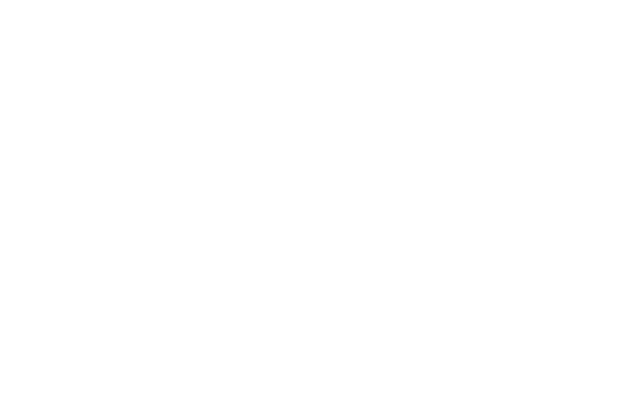
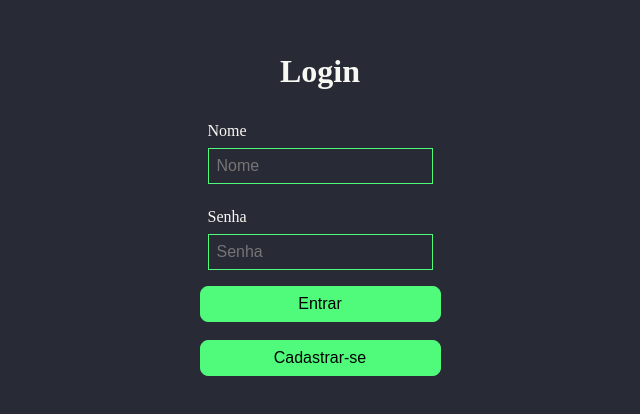
Before and after one commit to LeonardoAValerio/mylibrary, a React (Create React App) app in the folder client/: page /login in a window 1280 px wide. Before the commit this address had no page. Shown: the part 186-600 px from the top of the page, without its empty margins (320-960 px from the left). Built offline with nearby package versions, Linux system fonts and the light colour scheme.

Commit message:
feat(client): create page Login

```diff
--- a/client/src/index.css
+++ b/client/src/index.css
@@ -1,5 +1,16 @@
+:root{
+    --backgroud-color: #282A36;
+    --menus-color: #6272A4;
+    --text-color: #F8F8F2;
+    --theme-color: #50FA7B;
+}
+
 * {
     margin: 0;
     padding: 0;
     box-sizing: border-box;
 }
+
+body {
+    background-color: var(--backgroud-color);
+}
--- a/client/src/pages/Home/index.tsx
+++ b/client/src/pages/Home/index.tsx
@@ -1,6 +1,6 @@
 import React, { useState, useEffect } from 'react';
 import axios from 'axios';
-import { Book } from "../../components/Book"
+import { Book } from "../../components/Book/Book"
 import './home.css'
 
 export interface BookAttributes {
--- /dev/null
+++ b/client/src/pages/Login/index.tsx
@@ -0,0 +1,25 @@
+import React from "react";
+import './login.css'
+
+export function Login() {
+    return (
+        <div className="align-login">
+            <main className="login">
+                <h1>Login</h1>
+                <form className="login-form">
+                    <div className="field">
+                        <label>Nome</label>
+                        <input type="text" placeholder="Nome"></input>
+                    </div>
+                    <div className="field">
+                        <label>Senha</label>
+                        <input type="password" placeholder="Senha"></input>
+                    </div>
+                    <button className="button">Entrar</button>
+                </form>
+                <br></br>
+                <button className="button">Cadastrar-se</button>
+            </main>
+        </div>
+    );
+}
--- /dev/null
+++ b/client/src/pages/Login/login.css
@@ -0,0 +1,60 @@
+.align-login {
+    min-width: 100vh;
+    min-height: 100vh;
+    display: flex;
+    align-items: center;
+    justify-content: center;
+}
+
+.login {
+    min-height: 50vh;
+    min-width: 25vh;
+    display: flex;
+    align-items: center;
+    justify-content: center;
+    flex-direction: column;
+    padding: 24px;
+}
+
+.login h1 {
+    color: var(--text-color);
+    margin-bottom: 24px;
+}
+
+.login-form {
+    width: 100%;
+    display: flex;
+    align-items: center;
+    justify-content: center;
+    flex-direction: column;
+}
+
+.field {
+    margin: 8px;
+    margin-bottom: 16px;
+}
+
+.field label {
+    display: block;
+    margin-bottom: 8px;
+    color: var(--text-color);
+    font-size: 16px;
+}
+
+.field input {
+    background: none;
+    border: 1px solid var(--theme-color);
+    padding: 8px;
+    font-size: 16px;
+    color: var(--text-color);
+}
+
+.button {
+    cursor: pointer;
+    width: 100%;
+    background: var(--theme-color);
+    border: 1px solid var(--theme-color);
+    border-radius: 8px;
+    font-size: 16px;
+    padding: 8px;
+}
--- a/client/src/routes.tsx
+++ b/client/src/routes.tsx
@@ -1,6 +1,7 @@
 import { BrowserRouter, Routes, Route } from "react-router-dom";
 import { Home } from "./pages/Home";
 import { BookDetails } from "./pages/BookDetails";
+import { Login } from "./pages/Login";
 
 export default function AppRoutes() {
     return (
@@ -8,6 +9,8 @@
             <Routes>
                 <Route path="/" element={<Home />}> </Route>
                 <Route path="/books/:id" element={<BookDetails />}> </Route>
+                <Route path="/login" element={<Login />}> </Route>
+                <Route path="/login/create-account" element={<Home />}> </Route>
             </Routes>
         </BrowserRouter>
     )
```
Also changed, not shown: client/src/components/Book/Book.tsx (renamed from client/src/components/Book.tsx), client/src/components/Book/book.css (renamed from client/src/components/book.css).
